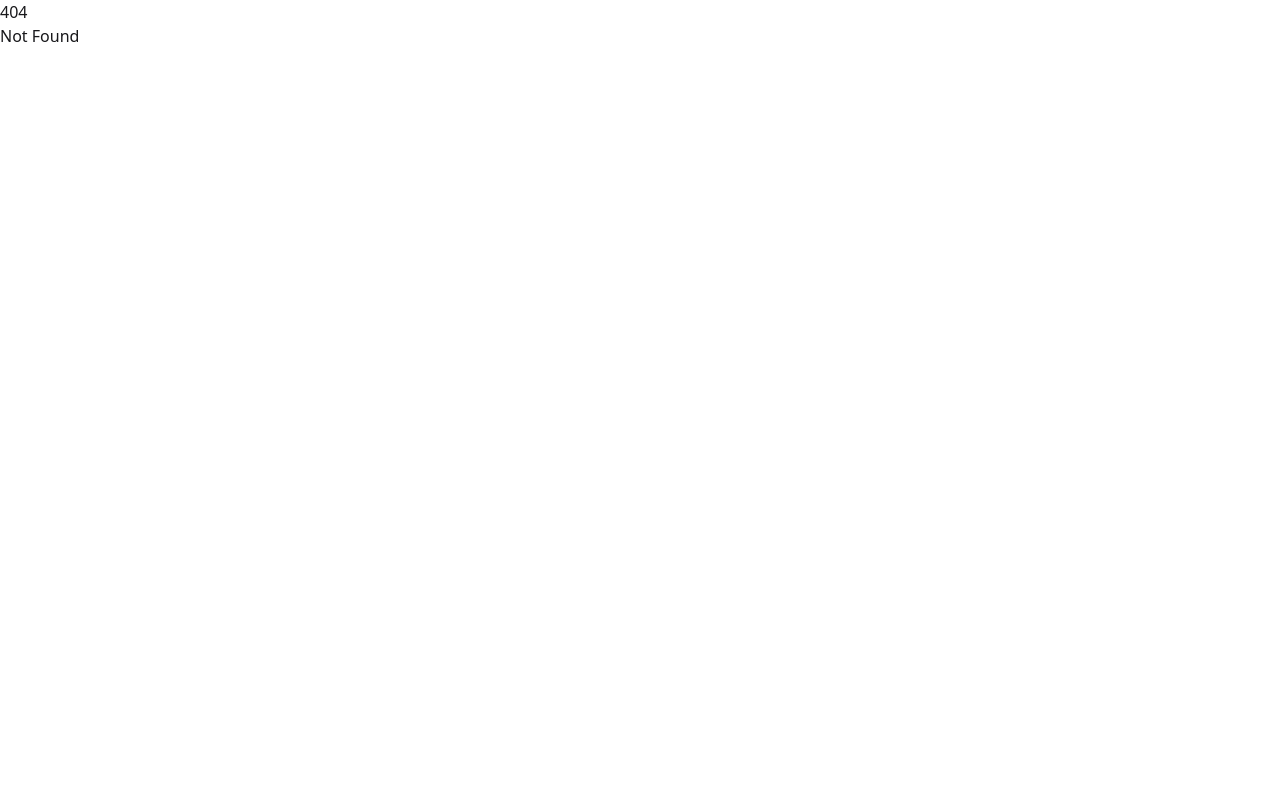
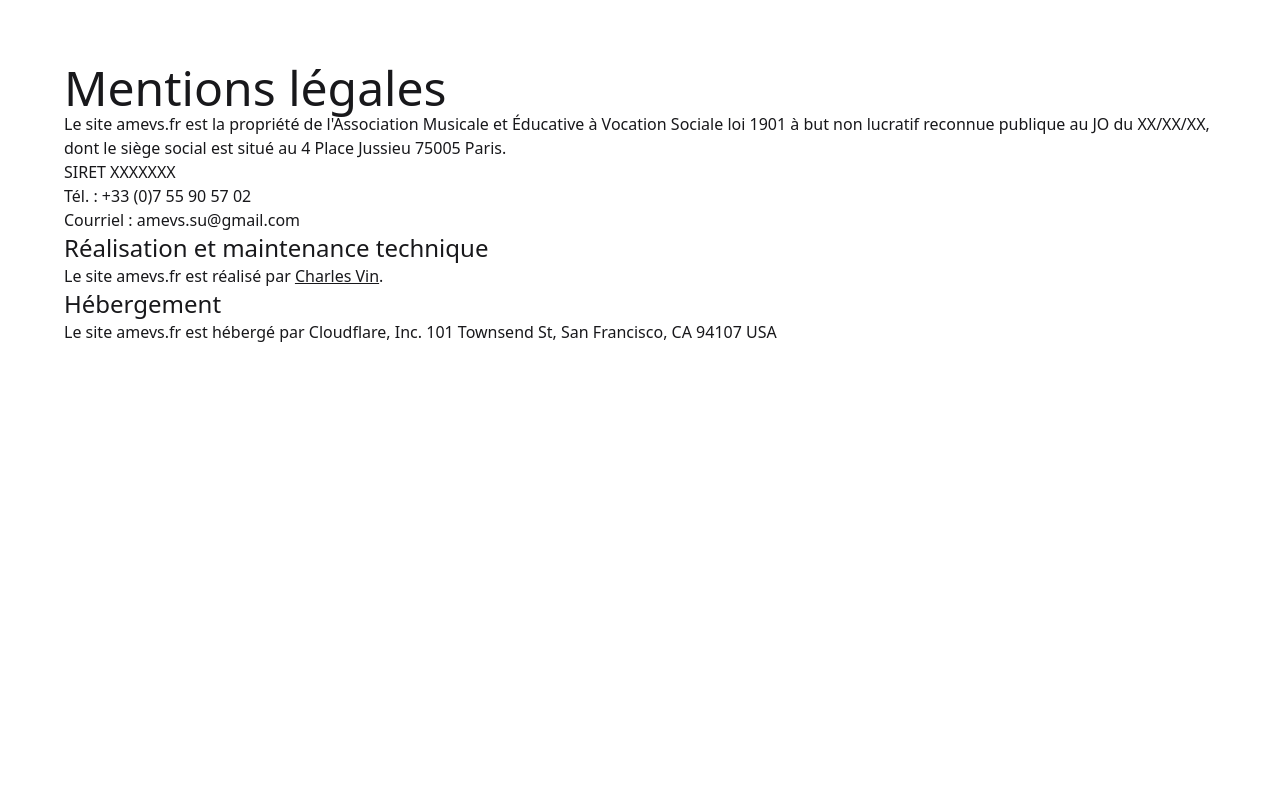
Before and after one commit to CharlesAttend/amevs-website, a SvelteKit app: page /mentions-legales in a window 1280 px wide. Before the commit this address had no page. Shown: the top 800 px of the page. Built offline with nearby package versions, Linux system fonts and the light colour scheme.

Commit message:
feat: add legal mentions page with contact and hosting information

```diff
--- /dev/null
+++ b/src/routes/mentions-legales/+page.svelte
@@ -0,0 +1,25 @@
+<script>
+	import Footer from '$lib/component/Footer.svelte';
+</script>
+
+<div class="min-h-screen p-16">
+	<h1 class="text-5xl">Mentions légales</h1>
+	<p>
+		Le site amevs.fr est la propriété de l'Association Musicale et Éducative à Vocation Sociale loi
+		1901 à but non lucratif reconnue publique au JO du XX/XX/XX, dont le siège social est situé au 4
+		Place Jussieu 75005 Paris.<br />
+		SIRET XXXXXXX <br />
+		Tél. : +33 (0)7 55 90 57 02 <br />
+		Courriel : amevs.su@gmail.com
+	</p>
+	<h2 class="text-2xl">Réalisation et maintenance technique</h2>
+	<p>
+		Le site amevs.fr est réalisé par <a href="https://charles.vin/" class="link">Charles Vin</a>.
+	</p>
+	<h2 class="text-2xl">Hébergement</h2>
+	<p>
+		Le site amevs.fr est hébergé par <a href="cloudflare.com" class="link"></a>Cloudflare, Inc. 101
+		Townsend St, San Francisco, CA 94107 USA
+	</p>
+</div>
+<Footer />
```
